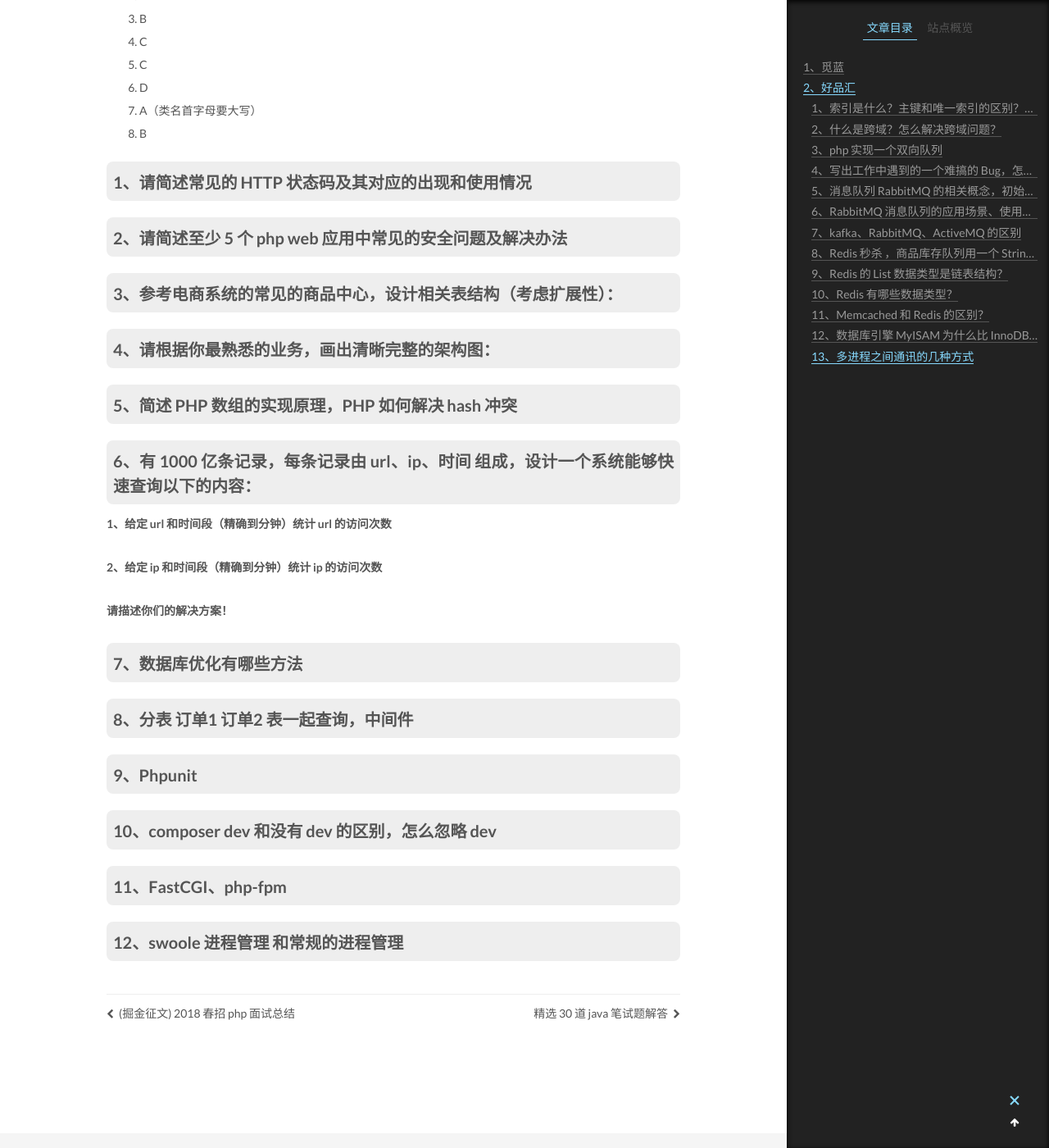
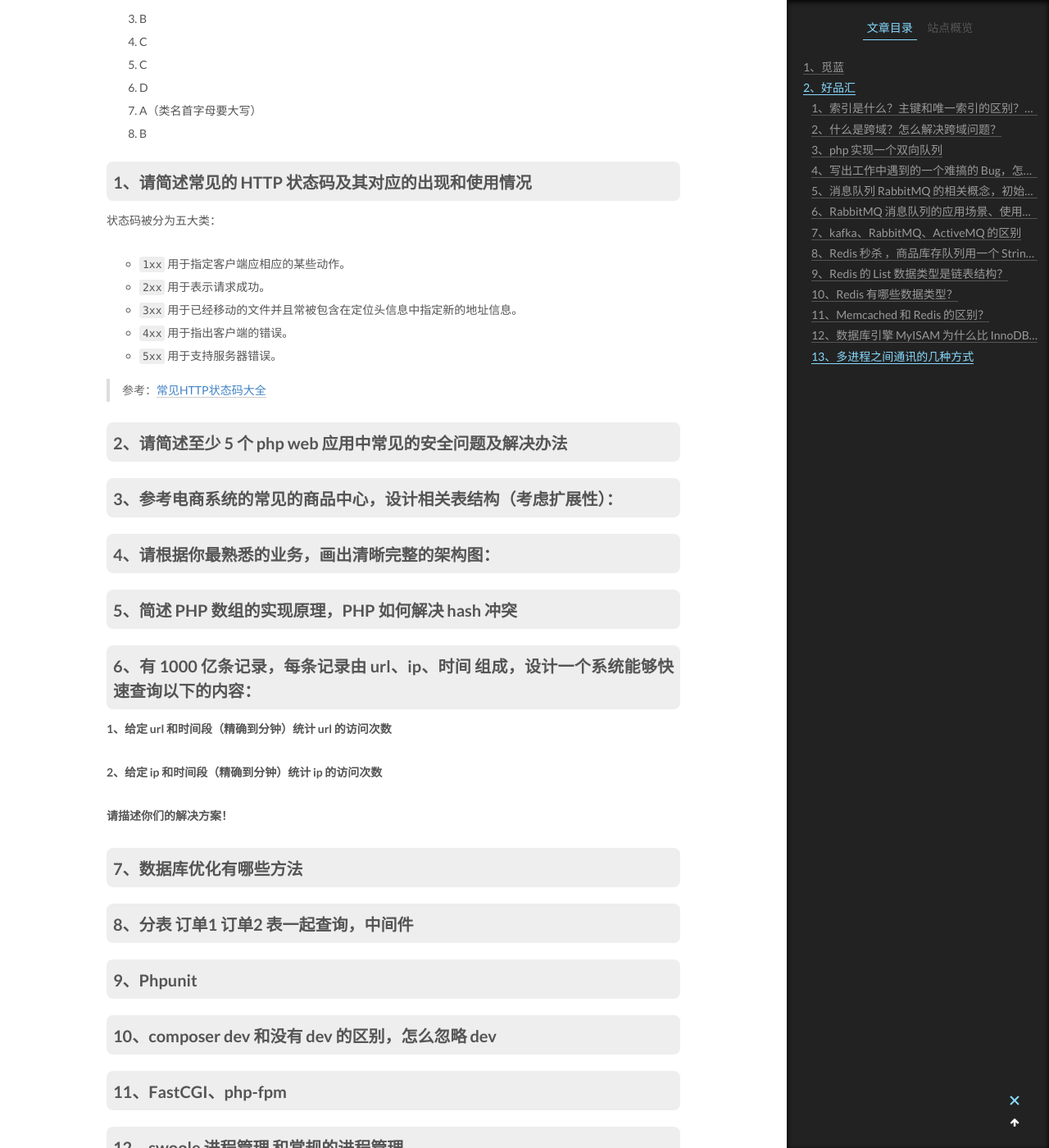
Before and after one commit to nnngu/LearningNotes, a Jekyll site: the page built from _posts/2018-06-05-PHP 面试题收集.md, in a window 1280 px wide and 1400 px high, scrolled down 19130 px. Shown: the whole window at 82% size. Built offline with Jekyll 4.4.1, drawn with Linux system fonts in a browser that asks for light colours.

Commit message:
修改文件: _posts/2018-06-05-PHP 面试题收集.md

```diff
--- a/_posts/2018-06-05-PHP 面试题收集.md
+++ b/_posts/2018-06-05-PHP 面试题收集.md
@@ -625,9 +625,19 @@ Laravel 框架内置的 Auth 用来验证用户是否登录，底层也是使用
 
 ### 1、请简述常见的 HTTP 状态码及其对应的出现和使用情况
 
+状态码被分为五大类：
+
+* `1xx` 用于指定客户端应相应的某些动作。
+* `2xx` 用于表示请求成功。
+* `3xx` 用于已经移动的文件并且常被包含在定位头信息中指定新的地址信息。
+* `4xx` 用于指出客户端的错误。
+* `5xx` 用于支持服务器错误。
+
+>参考：[常见HTTP状态码大全](https://blog.csdn.net/hliq5399/article/details/51351706)
+
+### 2、请简述至少 5 个 php web 应用中常见的安全问题及解决办法
 
 
-### 2、请简述至少 5 个 php web 应用中常见的安全问题及解决办法
 
 ### 3、参考电商系统的常见的商品中心，设计相关表结构（考虑扩展性）：
 
```
